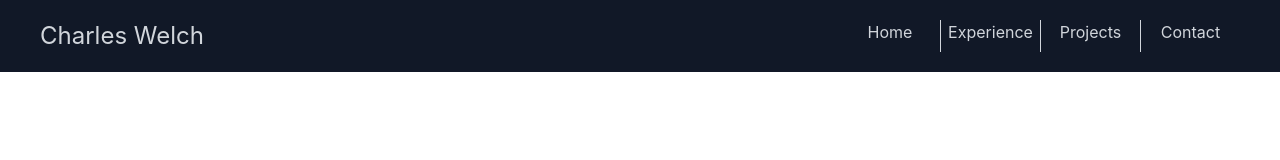
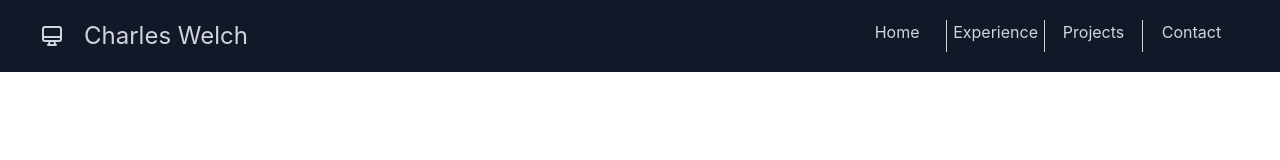
Before and after one commit to cmattrox/ReactPlayground, a React (Create React App) app in the folder react-playground/: page / in a window 1280 px wide. Shown: the top 160 px of the page. Built offline with nearby package versions, Linux system fonts and the light colour scheme.

Commit message:
finishing router and header

```diff
--- a/react-playground/src/App.js
+++ b/react-playground/src/App.js
@@ -1,3 +1,5 @@
+import React from 'react';
+import { Routes, Route } from 'react-router-dom';
 import './App.css';
 import Home from './components/home';
 import Experience from './components/experience';
@@ -8,15 +10,15 @@ import Error from './components/error';
 function App() {
   return (
     <main>
-      <Swtich>
-        <Route path='/' component={Home} exact/>
-        <Route path='/experience' component={Experience} />
-        <Route path='/projects' component={Projects} />
-        <Route path='/contact' component={Contact} />
+      <Routes>
+        <Route path='/' element={<Home />} exact/>
+        <Route path='/experience' element={<Experience />} />
+        <Route path='/projects' element={<Projects />} />
+        <Route path='/contact' element={<Contact />} />
         <Route component={Error} />
-      </Swtich>
+      </Routes>
     </main>
   )
 }
 
-export default HeaderBar;
+export default App;
--- a/react-playground/src/components/contact.js
+++ b/react-playground/src/components/contact.js
@@ -1,5 +1,5 @@
 import React from 'react';
-import HeaderBar from './App';
+import HeaderBar from './headerbar';
 
 function Contact () {
     return (
--- a/react-playground/src/components/experience.js
+++ b/react-playground/src/components/experience.js
@@ -1,5 +1,5 @@
 import React from 'react';
-import HeaderBar from './App';
+import HeaderBar from './headerbar';
 
 function Experience () {
     return (
--- a/react-playground/src/components/headerbar.js
+++ b/react-playground/src/components/headerbar.js
@@ -6,8 +6,13 @@ function HeaderBar() {
     <div className="HeaderBar" >
       <nav className="bg-gray-900">
         <div className="px-10 py-5 flex flex-row w-full">
-          <h1 className="text-gray-300 text-2xl w-2/3">Charles Welch</h1>
-          <div className="w-1/3 divide-x divide-gray-300 grid grid-cols-4">
+          <div className="pt-1">
+            <svg class="h-6 w-6 text-center text-gray-300" fill="none" viewBox="0 0 24 24" stroke="currentColor">
+            <path stroke-linecap="round" stroke-linejoin="round" stroke-width="2" d="M9.75 17L9 20l-1 1h8l-1-1-.75-3M3 13h18M5 17h14a2 2 0 002-2V5a2 2 0 00-2-2H5a2 2 0 00-2 2v10a2 2 0 002 2z" />
+          </svg>
+          </div>
+          <h1 className="text-gray-300 text-2xl pl-5 w-2/3">Charles Welch</h1>
+        <div className="w-1/3 divide-x divide-gray-300 grid grid-cols-4">
               <Link to="/" className="text-center text-gray-300">Home</Link>
               <Link to='/experience' className="text-center text-gray-300">Experience</Link>
               <Link to='/projects' className="text-center text-gray-300">Projects</Link>
--- a/react-playground/src/components/home.js
+++ b/react-playground/src/components/home.js
@@ -1,5 +1,5 @@
 import React from 'react';
-import HeaderBar from './App';
+import HeaderBar from './headerbar';
 
 function Home () {
     return (
--- a/react-playground/src/components/projects.js
+++ b/react-playground/src/components/projects.js
@@ -1,5 +1,5 @@
 import React from 'react';
-import HeaderBar from './App';
+import HeaderBar from './headerbar';
 
 function Projects () {
     return (
--- a/react-playground/src/index.js
+++ b/react-playground/src/index.js
@@ -1,13 +1,14 @@
 import React from 'react';
 import ReactDOM from 'react-dom';
-import { BrowserRouter, Route, Switch } from 'react-router-dom';
+import { BrowserRouter, Route, Routes } from 'react-router-dom';
 import './index.css';
+import App from './App';
 import HeaderBar from './components/headerbar';
 
 ReactDOM.render(
   <React.StrictMode>
     <BrowserRouter>
-      <HeaderBar />
+      <App />
     </BrowserRouter>
   </React.StrictMode>,
   document.getElementById('root_index')
```
